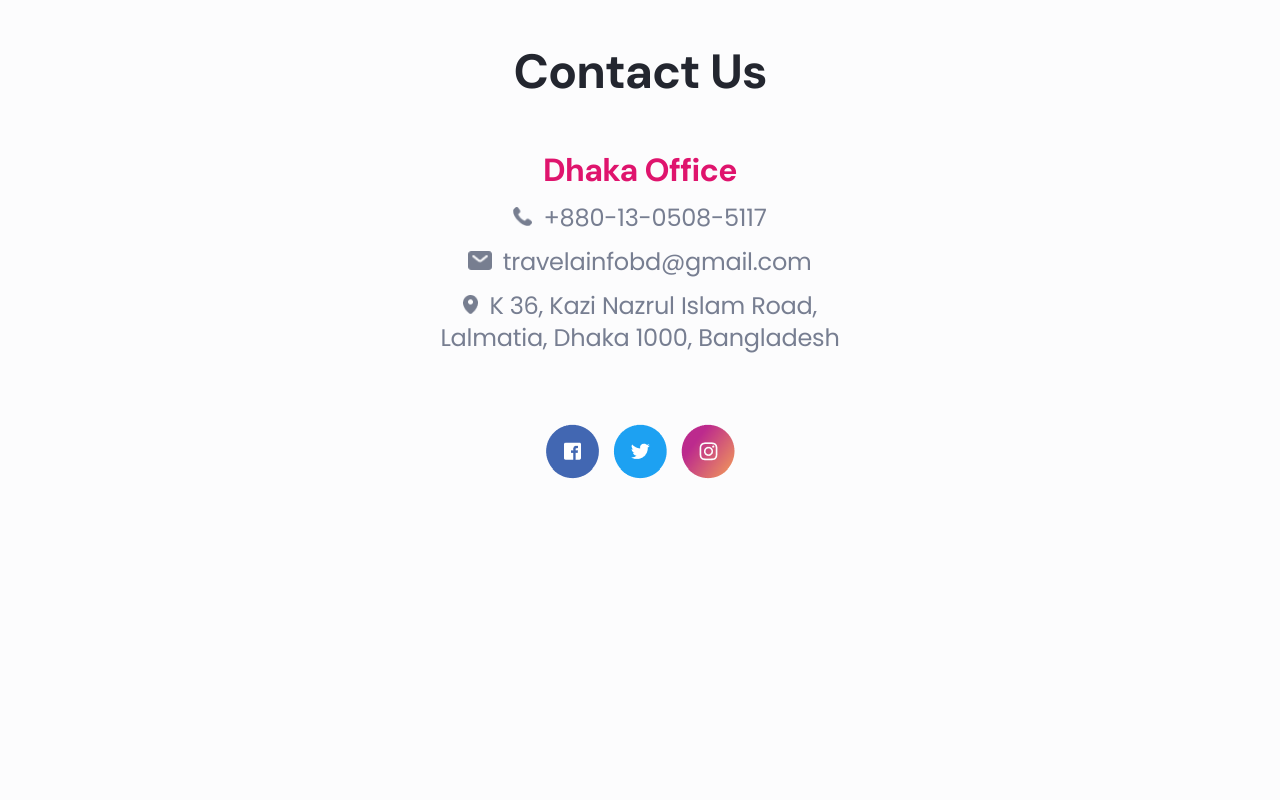
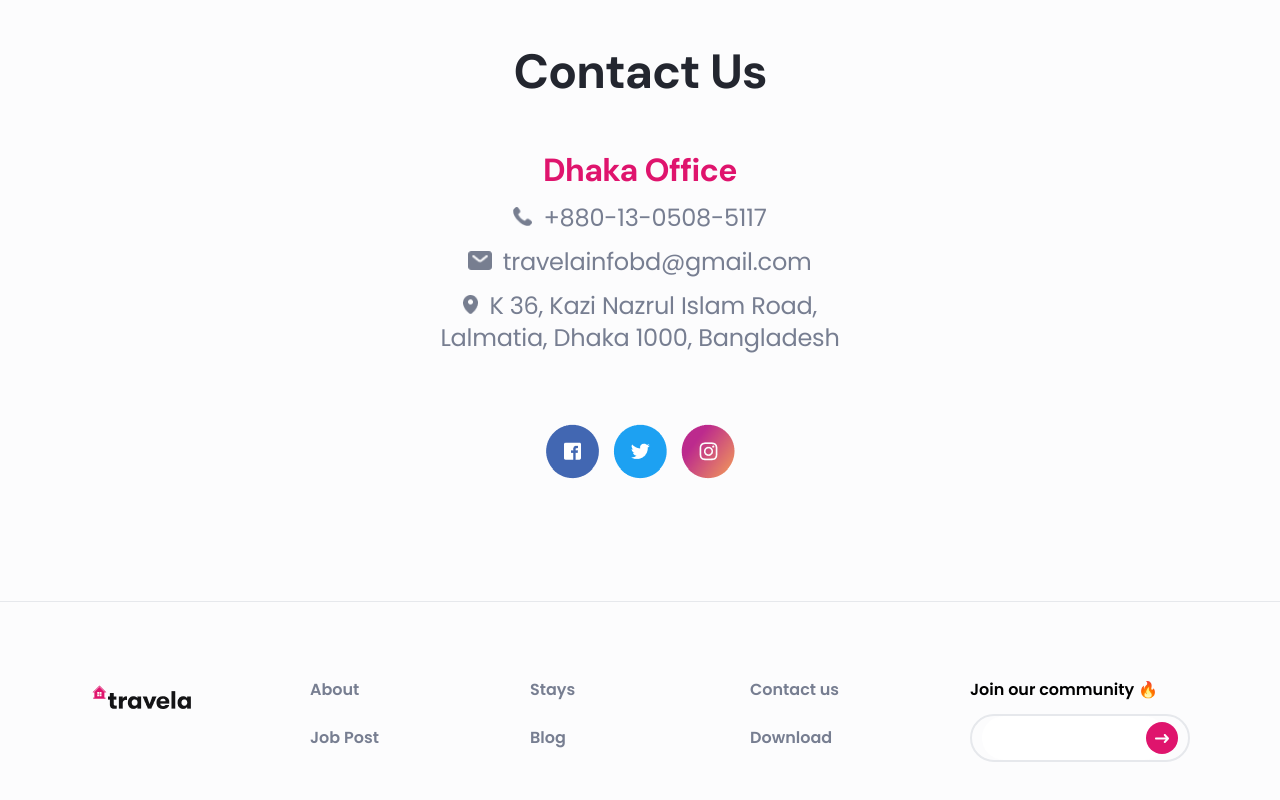
Before and after one commit to ShahadatShaki/Travela-Website, a Next.js app: page / in a window 1280 px wide. Shown: the part 3108-3908 px from the top of the page. Before the commit the page ends 3709 px from the top, so only its background shows below. Built offline with nearby package versions, Linux system fonts and the light colour scheme.

Commit message:
:zap: design footer.

```diff
--- /dev/null
+++ b/pages/home/Footer.jsx
@@ -0,0 +1,41 @@
+import styles from "../../styles/Home.module.scss";
+
+const Footer = () => {
+  return (
+    <div className={styles.footer}>
+      <div className={styles.containerFluid}>
+        <div className={styles.footerGrid}>
+          <div className="footer-logo">
+            <img src="images/travela-logo.png" alt="Travela" />
+          </div>
+          <div className={styles.footerItem}>
+            <a href="">About</a>
+            <a href="">Job Post</a>
+          </div>
+          <div className={styles.footerItem}>
+            <a href="">Stays</a>
+            <a href="">Blog</a>
+          </div>
+          <div className={styles.footerItem}>
+            <a href="">Contact us</a>
+            <a href="">Download</a>
+          </div>
+
+          <div className={[styles.footerItem, styles.mailSubs].join(' ')}>
+            <strong className={styles.subsLabel}>Join our community 🔥</strong>
+            <form action="." method="post">
+              <div className={styles.mailInput}>
+                <input type="email" name="email" id="" />
+                <button type="submit">
+                  <img src="images/icons/arr-ri.svg" alt="" />
+                </button>
+              </div>
+            </form>
+          </div>
+        </div>
+      </div>
+    </div>
+  );
+}
+
+export default Footer;
--- a/pages/index.js
+++ b/pages/index.js
@@ -3,6 +3,7 @@ import Menu from '../common/components/Menu';
 import AboutSection from './home/AboutSection';
 import AvailableSliderSection from './home/AvailableSlider';
 import DownloadSection from './home/DownloadSection';
+import Footer from './home/Footer';
 import HeroSection from './home/HeroSection';
 import MakeMoneySection from './home/MakeMoneySection';
 
@@ -20,6 +21,7 @@ export default function Home() {
       <MakeMoneySection />
       <DownloadSection />
       <AboutSection />
+      <Footer />
     </div>
   );
 }
--- /dev/null
+++ b/styles/Footer.module.scss
@@ -0,0 +1,58 @@
+@use 'partials/colors';
+
+.footer {
+  padding: 5rem 0;
+  border-top: 1px solid #e6e8ec;
+
+  .footerGrid {
+    display: grid;
+    grid-template-columns: repeat(5, 1fr);
+
+    .footerItem {
+      display: flex;
+      flex-direction: column;
+      font-weight: bold;
+
+      a:not(:last-child) {
+        margin-bottom: 2rem;
+      }
+    }
+
+    .subsLabel {
+      color: #000;
+      margin-bottom: 1rem;
+    }
+
+    .mailInput {
+      height: 48px;
+      border-radius: 90px;
+      border: 2px solid #e6e8ec;
+      position: relative;
+
+      input[type="email"] {
+        position: absolute;
+        left: 0;
+        width: 85%;
+        height: 100%;
+        border: 0;
+        outline: 0;
+        border-radius: 90px;
+        padding: 4px;
+        margin-left: 10px;
+      }
+      button[type="submit"] {
+        background-color: colors.$pink;
+        border: 0;
+        outline: 0;
+        position: absolute;
+        right: 0;
+        height: 2rem;
+        width: 2rem;
+        top: 50%;
+        transform: translateY(-50%);
+        border-radius: 100px;
+        margin-right: 10px;
+      }
+    }
+  }
+}
--- a/styles/Home.module.scss
+++ b/styles/Home.module.scss
@@ -5,6 +5,7 @@
 @import "./MakeMoneySection.module";
 @import "./DownloadSection.module";
 @import "./AboutSection.module";
+@import "./Footer.module";
 
 .heroSection {
   padding-top: 1rem;
```
